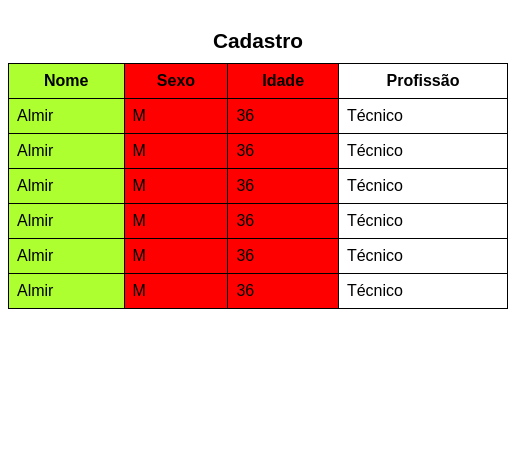
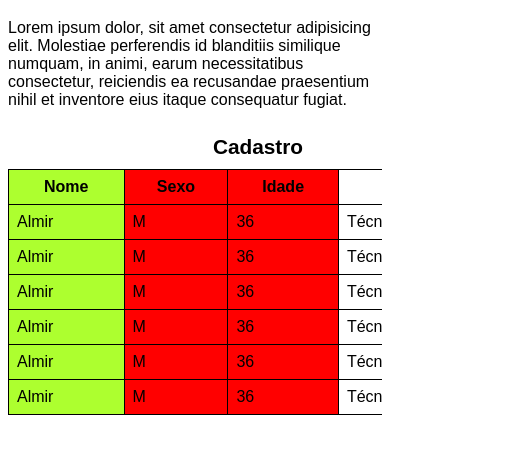
Before and after one commit to mijrdev/html-css, a plain HTML site: page Exercicios/023/tabela005.html in a window 390 px wide. Shown: the part 61-514 px from the top of the page, 508 px wide, since content can reach past the window. Drawn offline with Linux system fonts and the light colour scheme.

Commit message:
Responsividade de tabela

```diff
--- a/Exercicios/023/tabela005.html
+++ b/Exercicios/023/tabela005.html
@@ -33,10 +33,16 @@
         col.csexo{
             background-color: red;
         }
+
+        div#container{
+            overflow-x: auto;
+        }
     </style>
 </head>
 <body>
     <h1>Exercícios de tabelas</h1>
+    <p>Lorem ipsum dolor, sit amet consectetur adipisicing elit. Molestiae perferendis id blanditiis similique numquam, in animi, earum necessitatibus consectetur, reiciendis ea recusandae praesentium nihil et inventore eius itaque consequatur fugiat.</p>
+    <div id="container"> <!--Técnica para responsividade de tabela dentro da página-->
         <table>
             <colgroup>
                 <col class="cnome">
@@ -88,5 +94,6 @@
                 <td>Técnico</td>
             </tr>
         </table>
+    </div>
 </body>
 </html>
```
Lines whose indentation alone changed are shown as unchanged.
